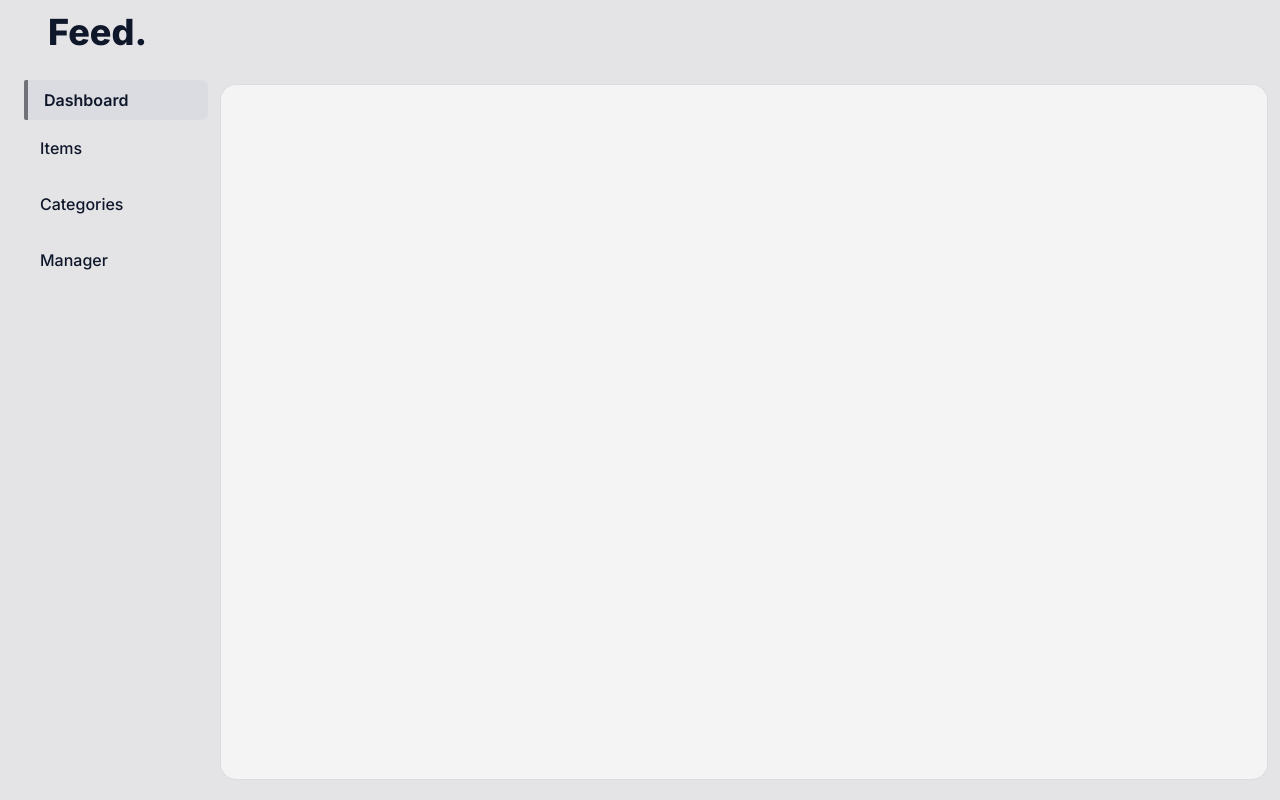
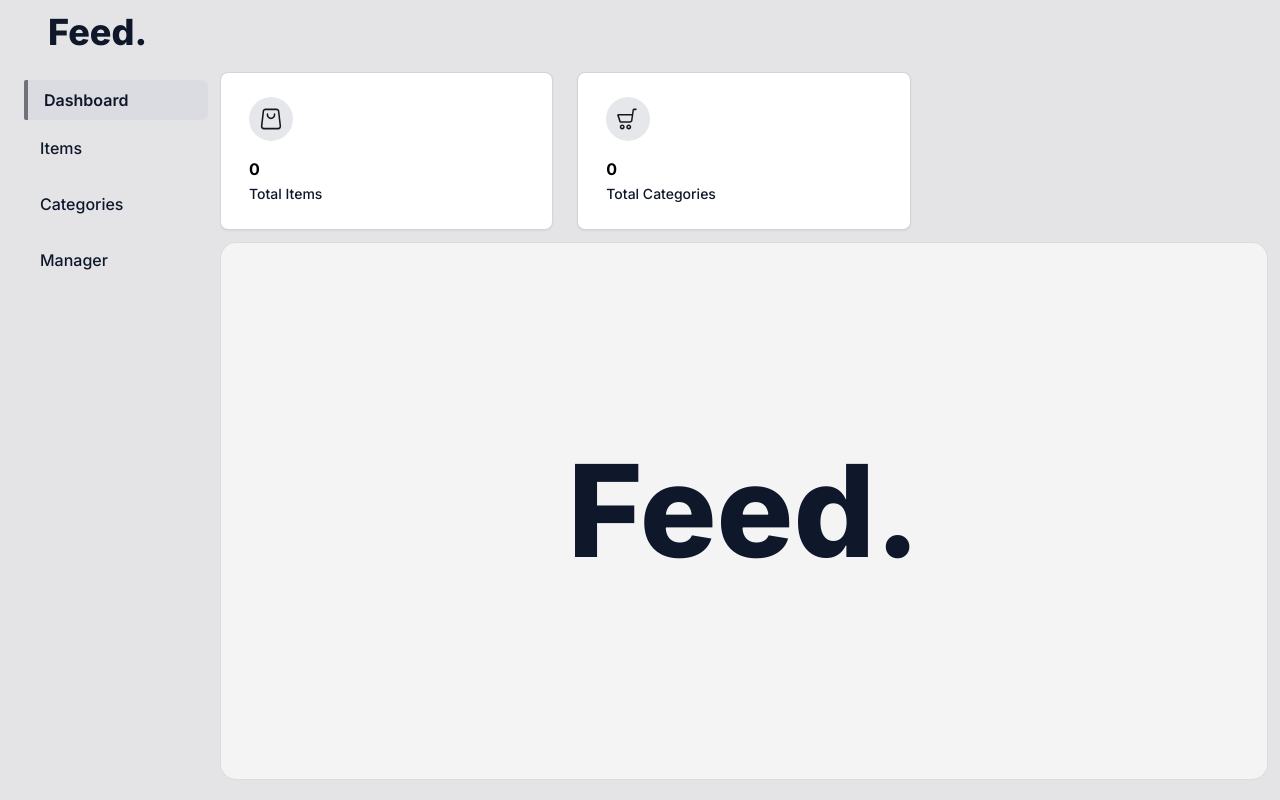
Before and after one commit to aymaneatigui/Feed, a React (Vite) app in the folder client/: page / in a window 1280 px wide. Built offline with nearby package versions, Linux system fonts and the light colour scheme; no server answers.

Commit message:
add dashboard

```diff
--- a/client/src/App.jsx
+++ b/client/src/App.jsx
@@ -6,7 +6,7 @@ import store from "./store";
 // import Home from "./pages/Home.jsx";
 import NotFound from "./pages/NotFound.jsx";
 import Manager from "./pages/manager/Manager.jsx";
-import Dashboard from "./pages/Dashboard.jsx";
+import Dashboard from "./pages/Dashboard/Dashboard.jsx";
 import Items from "./pages/item/Items.jsx";
 import ItemDetail from "./pages/item/ItemDetails.jsx";
 import ItemCreate from "./pages/item/ItemCreate.jsx";
@@ -25,7 +25,6 @@ function App() {
           <Routes>
             <Route path="/" element={<Dashboard />} />
             <Route path="/manager" element={<Manager />} />
-            {/* <Route path="/dashboard" element={<Dashboard />} /> */}
             <Route path="/items" element={<Items />} />
             <Route path="/item/create" element={<ItemCreate />} />
             <Route path="/item/:itemId" element={<ItemDetail />} />
--- /dev/null
+++ b/client/src/hooks/useDashboard.jsx
@@ -0,0 +1,20 @@
+import { useDispatch, useSelector } from "react-redux";
+import { getItemsAc } from "../features/items/itemsAction.jsx";
+import { getCategoriesAc } from "../features/categories/categoriesAction.jsx";
+import { useEffect } from "react";
+
+const useDashboard = () => {
+
+  const { items } = useSelector((state) => state.items);
+  const { categories } = useSelector((state) => state.categories);
+  const dispatch = useDispatch()
+
+  useEffect(() => {
+    dispatch(getItemsAc());
+    dispatch(getCategoriesAc())
+  }, [dispatch]);
+
+  return {items, categories};
+};
+
+export default useDashboard;
--- a/client/src/hooks/useItem.jsx
+++ b/client/src/hooks/useItem.jsx
@@ -1,22 +1,29 @@
 import { useForm } from "react-hook-form";
 import { useDispatch } from "react-redux";
-import { addItemAc, deleteItemAc, updateItemAc } from "../features/items/itemsAction.jsx";
+import {
+  addItemAc,
+  deleteItemAc,
+  updateItemAc,
+} from "../features/items/itemsAction.jsx";
 import { useNavigate } from "react-router-dom";
 
 const useItem = (id) => {
   const { register, handleSubmit, reset } = useForm();
 
   const dispatch = useDispatch();
-  const navigate = useNavigate()
+  const navigate = useNavigate();
 
   // Create
   const addOnSubmit = (data) => {
     if (data?.isAvailable) {
       data.isAvailable = data.isAvailable.toString();
     }
+    data.label = data.label.charAt(0).toUpperCase() + data.label.slice(1);
+    data.description =
+      data.description.charAt(0).toUpperCase() + data.description.slice(1);
     dispatch(addItemAc(data));
-    reset()
-    navigate("/items")
+    reset();
+    navigate("/items");
   };
 
   // Update
@@ -30,10 +37,9 @@ const useItem = (id) => {
 
   // Delete
   const deleteOnSubmit = () => {
-    dispatch(deleteItemAc({id}));
-    reset()
-    navigate("/items")
-
+    dispatch(deleteItemAc({ id }));
+    reset();
+    navigate("/items");
   };
 
   return {
--- a/client/src/hooks/useItems.jsx
+++ b/client/src/hooks/useItems.jsx
@@ -41,12 +41,6 @@ const useItems = () => {
         filtredList = filtredList.sort((a, b) => b.label - a.label);
         break;
     }
-    // if (sort == "created") {
-    //   filtredList = filtredList.sort(
-    //     (a, b) => new Date(b.createdAt) - new Date(a.createdAt),
-    //   );
-    // }
-    console.log(filtredList);
     setList(filtredList);
   }, [filtred, items, sort]);
 
@@ -59,7 +53,7 @@ const useItems = () => {
   const sortRef = useRef();
 
   const handleClickOutside = (e) => {
-    if (sortRef.current.contains(e.target)) {
+    if (sortRef.current?.contains(e.target)) {
       return;
     }
     setEditSort(false);
--- a/client/src/pages/Dashboard.jsx
+++ /dev/null
@@ -1,16 +0,0 @@
-import SideBar from "./SideBar.jsx";
-
-const Dashboard = () => {
-  return (
-    <div className="flex h-[calc(100vh-80px)] w-full">
-      <SideBar />
-      <div className="mx-3 flex h-full w-full flex-col overflow-hidden">
-        <section className="my-3 h-full w-full overflow-hidden rounded-2xl border border-gray-900/10 bg-zinc-100">
-          <div className="myScrollbar h-full w-full overflow-y-auto overflow-x-hidden p-5"></div>
-        </section>
-      </div>
-    </div>
-  );
-};
-
-export default Dashboard;
--- /dev/null
+++ b/client/src/pages/Dashboard/CardCategories.jsx
@@ -0,0 +1,38 @@
+const CardCategories = ({categories}) => {
+  return (
+    <div className="rounded-lg border border-gray-500/30 bg-white px-7 py-6 shadow-sm">
+      <div className="flex h-11 w-11 items-center justify-center rounded-full bg-gray-200">
+        <svg
+          className="fill-zinc-900"
+          width="22"
+          height="22"
+          viewBox="0 0 22 22"
+          fill="none"
+          xmlns="http://www.w3.org/2000/svg"
+        >
+          <path
+            d="M11.7531 16.4312C10.3781 16.4312 9.27808 17.5312 9.27808 18.9062C9.27808 20.2812 10.3781 21.3812 11.7531 21.3812C13.1281 21.3812 14.2281 20.2812 14.2281 18.9062C14.2281 17.5656 13.0937 16.4312 11.7531 16.4312ZM11.7531 19.8687C11.2375 19.8687 10.825 19.4562 10.825 18.9406C10.825 18.425 11.2375 18.0125 11.7531 18.0125C12.2687 18.0125 12.6812 18.425 12.6812 18.9406C12.6812 19.4219 12.2343 19.8687 11.7531 19.8687Z"
+            fill=""
+          ></path>
+          <path
+            d="M5.22183 16.4312C3.84683 16.4312 2.74683 17.5312 2.74683 18.9062C2.74683 20.2812 3.84683 21.3812 5.22183 21.3812C6.59683 21.3812 7.69683 20.2812 7.69683 18.9062C7.69683 17.5656 6.56245 16.4312 5.22183 16.4312ZM5.22183 19.8687C4.7062 19.8687 4.2937 19.4562 4.2937 18.9406C4.2937 18.425 4.7062 18.0125 5.22183 18.0125C5.73745 18.0125 6.14995 18.425 6.14995 18.9406C6.14995 19.4219 5.73745 19.8687 5.22183 19.8687Z"
+            fill=""
+          ></path>
+          <path
+            d="M19.0062 0.618744H17.15C16.325 0.618744 15.6031 1.23749 15.5 2.06249L14.95 6.01562H1.37185C1.0281 6.01562 0.684353 6.18749 0.443728 6.46249C0.237478 6.73749 0.134353 7.11562 0.237478 7.45937C0.237478 7.49374 0.237478 7.49374 0.237478 7.52812L2.36873 13.9562C2.50623 14.4375 2.9531 14.7812 3.46873 14.7812H12.9562C14.2281 14.7812 15.3281 13.8187 15.5 12.5469L16.9437 2.26874C16.9437 2.19999 17.0125 2.16562 17.0812 2.16562H18.9375C19.35 2.16562 19.7281 1.82187 19.7281 1.37499C19.7281 0.928119 19.4187 0.618744 19.0062 0.618744ZM14.0219 12.3062C13.9531 12.8219 13.5062 13.2 12.9906 13.2H3.7781L1.92185 7.56249H14.7094L14.0219 12.3062Z"
+            fill=""
+          ></path>
+        </svg>
+      </div>
+
+      <div className="mt-4 flex items-end justify-between">
+        <div>
+          <h4 className="text-title-md font-bold text-black">{categories.length}</h4>
+          <span className="text-sm font-medium">Total Categories</span>
+        </div>
+      </div>
+    </div>
+  );
+};
+
+export default CardCategories;
--- /dev/null
+++ b/client/src/pages/Dashboard/CardProducts.jsx
@@ -0,0 +1,34 @@
+const CardProducts = ({items}) => {
+  return (
+    <div className="rounded-lg border border-gray-500/30 bg-white px-7 py-6 shadow-sm">
+      <div className="flex h-11 w-11 items-center justify-center rounded-full bg-gray-200">
+        <svg
+          className="fill-zinc-900"
+          width="22"
+          height="22"
+          viewBox="0 0 22 22"
+          fill="none"
+          xmlns="http://www.w3.org/2000/svg"
+        >
+          <path
+            d="M21.1063 18.0469L19.3875 3.23126C19.2157 1.71876 17.9438 0.584381 16.3969 0.584381H5.56878C4.05628 0.584381 2.78441 1.71876 2.57816 3.23126L0.859406 18.0469C0.756281 18.9063 1.03128 19.7313 1.61566 20.3844C2.20003 21.0375 2.99066 21.3813 3.85003 21.3813H18.1157C18.975 21.3813 19.8 21.0031 20.35 20.3844C20.9 19.7656 21.2094 18.9063 21.1063 18.0469ZM19.2157 19.3531C18.9407 19.6625 18.5625 19.8344 18.15 19.8344H3.85003C3.43753 19.8344 3.05941 19.6625 2.78441 19.3531C2.50941 19.0438 2.37191 18.6313 2.44066 18.2188L4.12503 3.43751C4.19378 2.71563 4.81253 2.16563 5.56878 2.16563H16.4313C17.1532 2.16563 17.7719 2.71563 17.875 3.43751L19.5938 18.2531C19.6282 18.6656 19.4907 19.0438 19.2157 19.3531Z"
+            fill=""
+          ></path>
+          <path
+            d="M14.3345 5.29375C13.922 5.39688 13.647 5.80938 13.7501 6.22188C13.7845 6.42813 13.8189 6.63438 13.8189 6.80625C13.8189 8.35313 12.547 9.625 11.0001 9.625C9.45327 9.625 8.1814 8.35313 8.1814 6.80625C8.1814 6.6 8.21577 6.42813 8.25015 6.22188C8.35327 5.80938 8.07827 5.39688 7.66577 5.29375C7.25327 5.19063 6.84077 5.46563 6.73765 5.87813C6.6689 6.1875 6.63452 6.49688 6.63452 6.80625C6.63452 9.2125 8.5939 11.1719 11.0001 11.1719C13.4064 11.1719 15.3658 9.2125 15.3658 6.80625C15.3658 6.49688 15.3314 6.1875 15.2626 5.87813C15.1595 5.46563 14.747 5.225 14.3345 5.29375Z"
+            fill=""
+          ></path>
+        </svg>
+      </div>
+
+      <div className="mt-4 flex items-end justify-between">
+        <div>
+          <h4 className="text-title-md font-bold text-black">{items.length}</h4>
+          <span className="text-sm font-medium">Total Items</span>
+        </div>
+      </div>
+    </div>
+  );
+};
+
+export default CardProducts;
--- /dev/null
+++ b/client/src/pages/Dashboard/Dashboard.jsx
@@ -0,0 +1,29 @@
+import useDashboard from "../../hooks/useDashboard.jsx";
+import SideBar from "../SideBar.jsx";
+import CardCategories from "./CardCategories.jsx";
+import CardProducts from "./CardProducts.jsx";
+
+const Dashboard = () => {
+  const { items, categories } = useDashboard();
+
+  return (
+    <div className="flex h-[calc(100vh-80px)] w-full">
+      <SideBar />
+      <div className="mx-3 flex h-full w-full flex-col overflow-hidden">
+        <div className="2xl:gap-7.5 grid grid-cols-1 gap-4 xs:grid-cols-2 md:gap-6 xl:grid-cols-3">
+          <CardProducts items={items} />
+          <CardCategories categories={categories} />
+        </div>
+        <section className="my-3 h-full w-full overflow-hidden rounded-2xl border border-gray-900/10 bg-zinc-100">
+          <div className="myScrollbar flex h-full w-full items-center justify-center overflow-x-hidden overflow-y-hidden p-5">
+            <h1 className="select-none text-8xl font-extrabold xs:text-9xl">
+              Feed.
+            </h1>
+          </div>
+        </section>
+      </div>
+    </div>
+  );
+};
+
+export default Dashboard;
--- a/client/src/pages/item/Items.jsx
+++ b/client/src/pages/item/Items.jsx
@@ -85,12 +85,12 @@ const Items = () => {
                 </svg>
               </button>
               <div
-                className={`${!editSort && "hidden"}  absolute right-0 top-9 flex h-36 w-32 cursor-default flex-col overflow-hidden rounded-md border border-zinc-900/30 bg-zinc-50 pb-3  shadow-md duration-500 ease-in-out`}
+                className={`${!editSort && "hidden"}  z-10 absolute right-0 top-9 flex h-36 w-32 cursor-default flex-col overflow-hidden rounded-md border border-zinc-900/30 bg-zinc-50 pb-3  shadow-md duration-500 ease-in-out`}
               >
                 <span className="my-1 h-5 w-full p-1 px-2 text-xs text-zinc-500">
                   Sort by :
                 </span>
-                <div className="mt-1 flex h-full w-full flex-col text-sm font-medium">
+                <div className="mt-1  flex h-full w-full flex-col text-sm font-medium">
                   <span
                     onClick={() => setSort("label")}
                     className={`flex h-full w-full cursor-pointer items-center justify-start text-xs text-gray-700 hover:bg-gray-300/30
```
Also changed, not shown: client/src/pages/category/Categories.jsx (+16 -6 lines), client/src/pages/category/Category.jsx (+16 -24 lines), client/src/pages/manager/Manager.jsx (+16 -4 lines).
